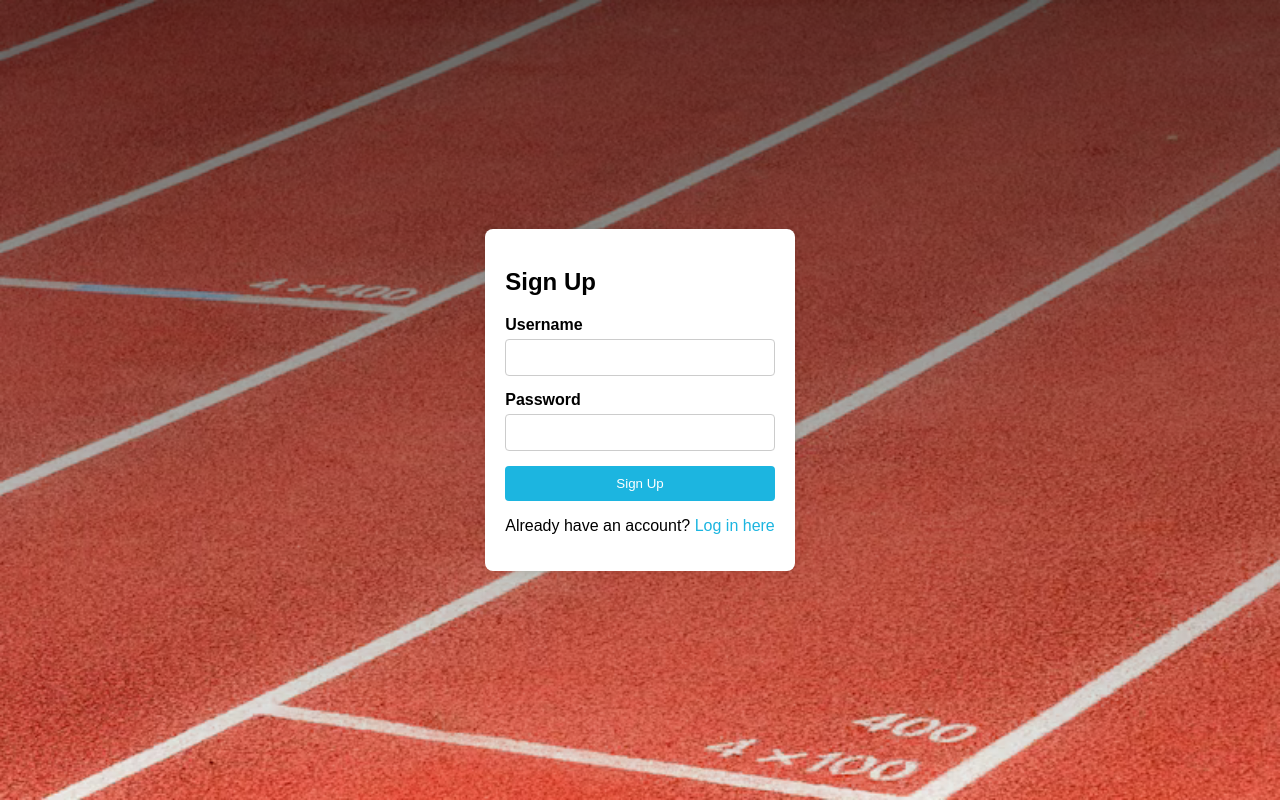
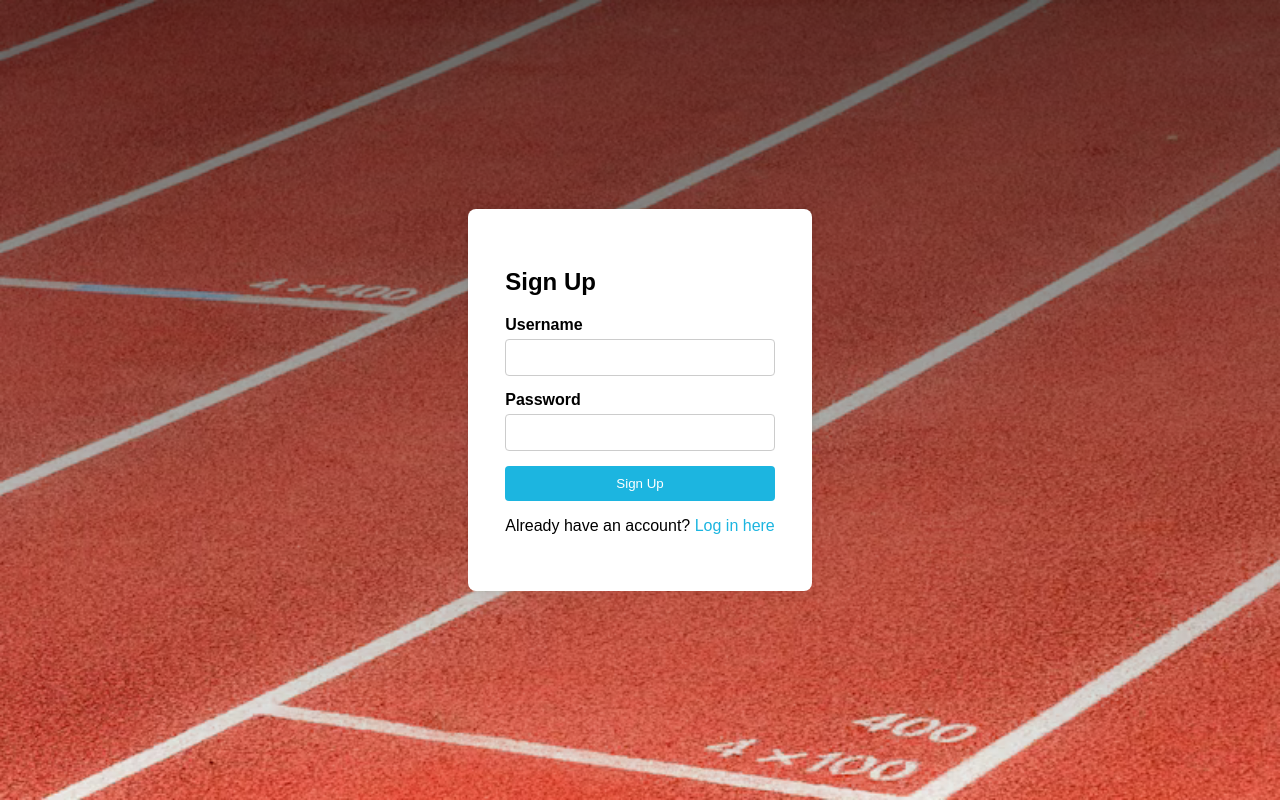
Before and after one commit to hunggiadao/multidiscproj, a Flask app: page /signup in a window 1280 px wide. Run offline with Flask 3, Linux system fonts and the light colour scheme.

Commit message:
update profile

```diff
--- a/app.py
+++ b/app.py
@@ -370,7 +370,6 @@ def startsession():
 @app.route("/finishsession")
 @login_required
 def finishsession():
-
     return
 @app.route("/logout")
 def logout():
--- a/templates/login.html
+++ b/templates/login.html
@@ -19,7 +19,7 @@
         }
         .login-container {
             background-color: white;
-            padding: 20px;
+            padding: 40px;
             border-radius: 8px;
             box-shadow: 0 0 10px rgba(0, 0, 0, 0.1);
         }
--- a/templates/signup.html
+++ b/templates/signup.html
@@ -19,7 +19,9 @@
         }
         .signup-container {
             background-color: white;
-            padding: 20px;
+            padding: 40px;
+            padding-left: 37px;
+            padding-right: 37px;
             border-radius: 8px;
             box-shadow: 0 0 10px rgba(0, 0, 0, 0.1);
         }
```
Also changed, not shown: templates/updateprofile.html (+7 -7 lines), track_me_run.db, 4 other files.
